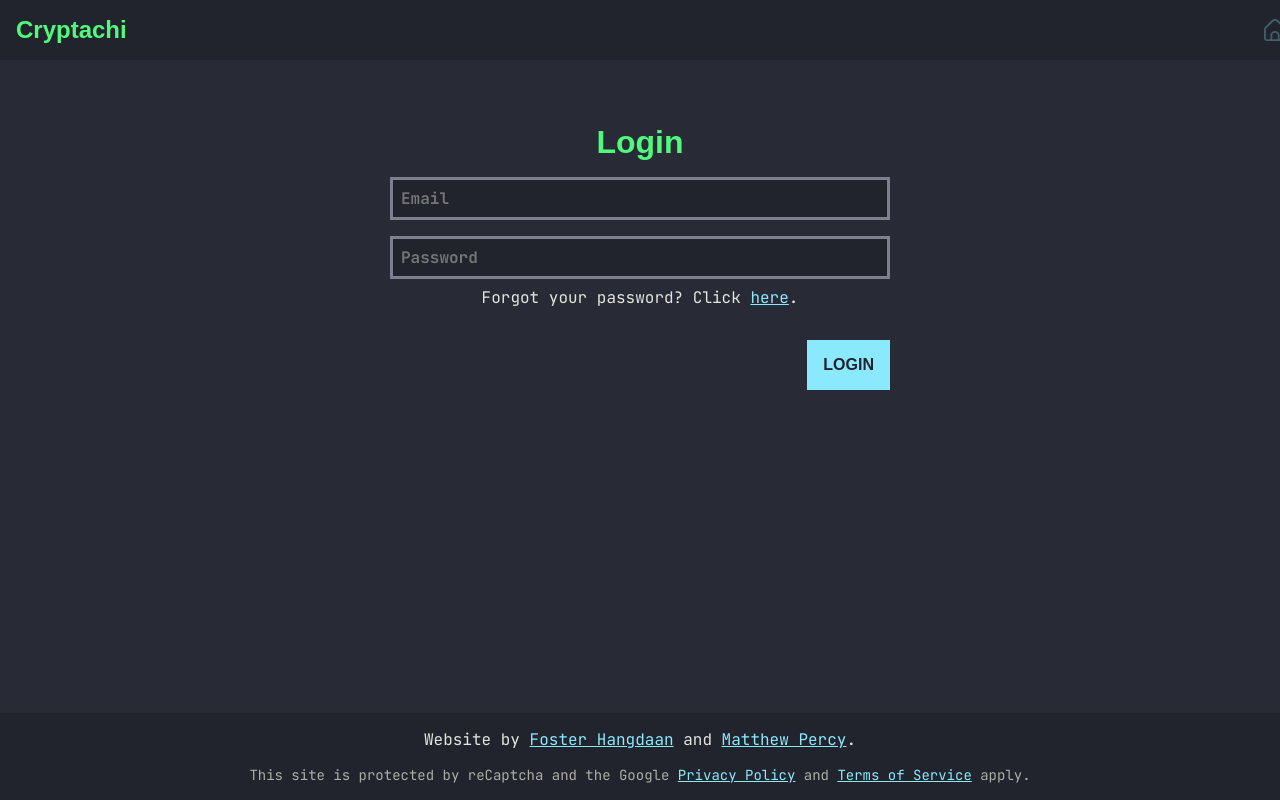
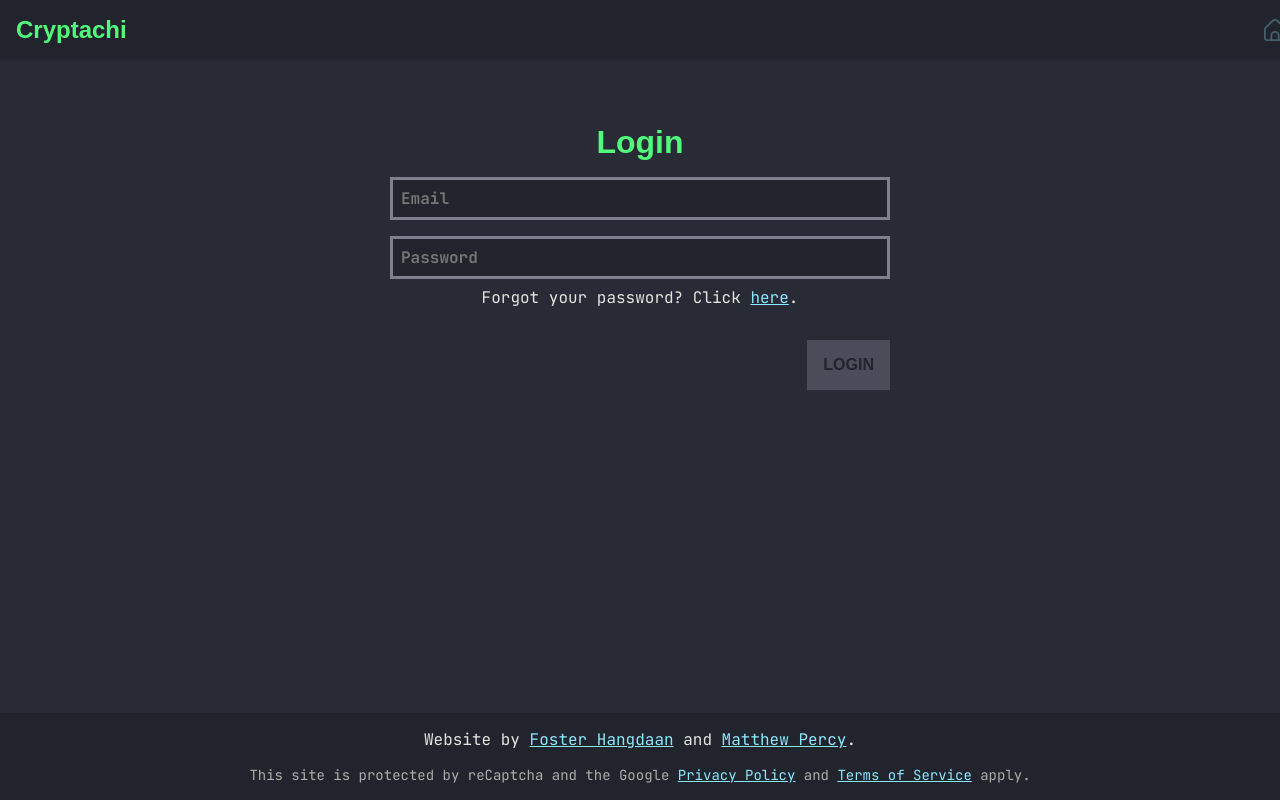
Before and after one commit to RubenRosoHui/cryptachi, a Vue app in the folder packages/web/: page /login in a window 1280 px wide. Built offline with nearby package versions, Linux system fonts and the light colour scheme; a web font is replaced by a local one; what @cryptachi/common would draw is missing.

Commit message:
Implemented captcha for login and 2FA pages.

```diff
--- a/packages/web/src/pages/auth/Login.vue
+++ b/packages/web/src/pages/auth/Login.vue
@@ -14,7 +14,13 @@
 				<p class="text-align-center margin-top-2">Forgot your password? Click <router-link to="/reset-password-link">here</router-link>.</p>
 			</div>
 			<div class="form-control text-align-right" id="form-buttons">
-				<button type="submit" class="base-button" id="login-button">LOGIN</button>
+				<recaptcha-button
+					ref="captchaBtn"
+					:disabled="form.enableSubmit"
+					@verify="onCaptchaVerify"
+					@expire="onCaptchaExpire"
+					@fail="onCaptchaFail"
+				>LOGIN</recaptcha-button>
 			</div>
 		</form>
 		<form-message v-show="form.message" :message="form.message" type="error" />
@@ -23,9 +29,11 @@
 
 <script>
 	import validator from 'validator';
+	import captchaMixin from '../../mixins/captcha.js';
 
 	export default {
 		name: 'LoginPage',
+		mixins: [captchaMixin],
 		data: () => ({
 			form: {
 				fields: {
@@ -33,10 +41,22 @@
 					password: { value: '', errorMessage: '', isValid: false }
 				},
 				isValid: false,
-				message: ''
+				message: '',
+				enableSubmit: true
 			}
 		}),
 		methods: {
+			async onCaptchaVerify(response) {
+				this.form.enableSubmit = false;
+				this.captchaResponse = response;
+				await this.login();
+				this.captchaReset();
+				this.form.enableSubmit = true;
+			},
+			onCaptchaFail() {
+				this.form.message = 'Captcha verification failed. Please try again.';
+				this.captchaReset();
+			},
 			validateEmail() {
 				const email = this.form.fields.email;
 
@@ -75,7 +95,8 @@
 				try {
 					await this.$store.dispatch('login', {
 						email: this.form.fields.email.value,
-						password: this.form.fields.password.value
+						password: this.form.fields.password.value,
+						captchaResponse: this.captchaResponse
 					});
 
 					this.$router.push('/account');
--- a/packages/web/src/pages/auth/TwoFactor.vue
+++ b/packages/web/src/pages/auth/TwoFactor.vue
@@ -9,33 +9,51 @@
 				<p v-if="otp.errorMessage" class="error text-align-left">{{ otp.errorMessage }}</p>
 			</div>
 			<div class="form-control text-align-right">
-				<button class="base-button">Submit</button>
+				<recaptcha-button
+					ref="captchaBtn"
+					:disabled="!enableSubmit"
+					@verify="onCaptchaVerify"
+					@expire="onCaptchaExpire"
+					@fail="onCaptchaFail"
+				>Submit</recaptcha-button>
 			</div>
 		</form>
 	</div>
 </template>
 
 <script>
+	import captchaMixin from '../../mixins/captcha.js';
+
 	export default {
 		name: 'TwoFactor',
+		mixins: [captchaMixin],
 		props: {
 			email: { type: String, required: true },
 			password: { type: String, required: true }
 		},
-		created() {
-			console.log('Email: ', this.email);
-			console.log('Password: ', this.password);
-		},
 		data: () => ({
-			otp: { value: '', errorMessage: '' }
+			otp: { value: '', errorMessage: '' },
+			enableSubmit: false
 		}),
 		methods: {
+			async onCaptchaVerify(response) {
+				this.enableSubmit = false;
+				this.captchaResponse = response;
+				await this.login();
+				this.captchaReset();
+				this.enableSubmit = true;
+			},
+			onCaptchaFail() {
+				this.otp.errorMessage = 'Captcha verification failed. Please try again.';
+				this.captchaReset();
+			},
 			async login() {
 				try {
 					await this.$store.dispatch('login', {
 						email: this.email,
 						password: this.password,
-						authCode: this.otp.value.replaceAll(' ', '')
+						authCode: this.otp.value.replaceAll(' ', ''),
+						captchaResponse: this.captchaResponse
 					});
 
 					this.$router.push('/account');
--- a/packages/web/src/store/index.js
+++ b/packages/web/src/store/index.js
@@ -40,9 +40,11 @@ export default createStore({
       return jsonResponse.user;
     },
     async login(context, creds) {
-      const { email, password, authCode } = creds;
+      const { email, password, authCode, captchaResponse } = creds;
 
-      const response = await fetch('/api/auth/login', {
+      const query = `ct=${captchaResponse}`;
+
+      const response = await fetch(`/api/auth/login?${query}`, {
         method: 'POST',
         headers: { 'Content-Type': 'application/json' },
         body: JSON.stringify({ email, password, authCode })
```
Also changed, not shown: 1 other file (tests, documents, lock files or other folders).
